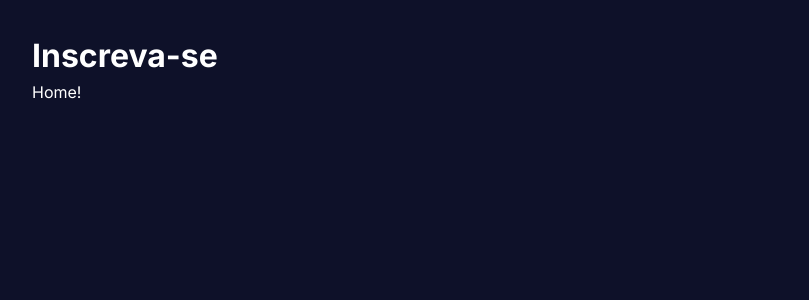
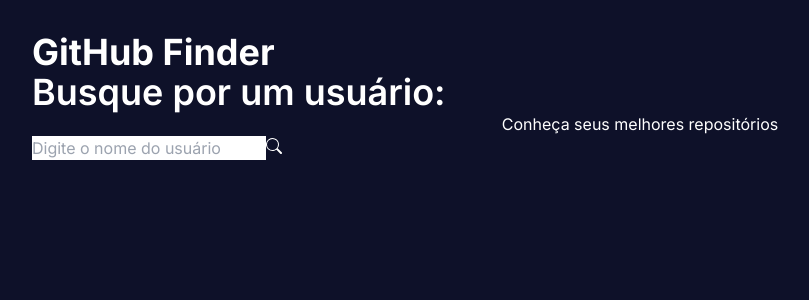
Before and after one commit to iagoPinheiro1401/github-finder, a React (Vite) app: page / in a window 1280 px wide. Shown: the top 300 px of the page, without its empty margins (0-809 px from the left). Built offline with nearby package versions, Linux system fonts and the light colour scheme.

Commit message:
created sketch and search in api

```diff
--- a/src/App.tsx
+++ b/src/App.tsx
@@ -3,7 +3,7 @@
 function App() {
   return (
     <div>
-      <h1 className="font-bold text-[2rem]">Inscreva-se</h1>
+      <h1 className="text-4xl font-bold">GitHub Finder</h1>
       <Outlet/>
     </div>
   )
--- /dev/null
+++ b/src/components/search/Search.tsx
@@ -0,0 +1,28 @@
+type SearchProps = {
+    loadUser: (userName: string) => Promise<void>;
+}
+
+import { useState } from "react";
+
+import { BsSearch } from "react-icons/bs"
+
+export default function Search({loadUser}: SearchProps) {
+    const [userName, setUserName] = useState("")
+
+    return(
+        <div>
+            <h2 className="text-4xl font-semibold">Busque por um usuário:</h2>
+            <p>Conheça seus melhores repositórios</p>
+            <div>
+                <input
+                    type="text"
+                    placeholder="Digite o nome do usuário"
+                    onChange={(e) => setUserName(e.target.value)}
+                />
+                <button onClick={() => loadUser(userName)}>
+                    <BsSearch />
+                </button>
+            </div>
+        </div>
+    )
+}
--- a/src/routes/Home.tsx
+++ b/src/routes/Home.tsx
@@ -1,3 +1,21 @@
+import { UserProps } from "../types/user"
+
+import Search from "../components/search/Search"
+
+import { useState } from "react"
+
 export default function Home() {
-    return <div>Home!</div>
+    const [user, setUser] = useState<UserProps | null>(null)
+
+    const loadUser = async (userName: string) => {
+        const response = await fetch(`https://api.github.com/users/${userName}`)
+        const data = await response.json()
+        console.log(data)
+    }
+
+    return (
+        <div>
+            <Search loadUser={loadUser}/>
+        </div>
+    )
 }
--- /dev/null
+++ b/src/types/user.ts
@@ -0,0 +1,7 @@
+export type UserProps = {
+    avatar_url: string;
+    login: string;
+    location: string;
+    followers: number;
+    following: number;
+}
```
